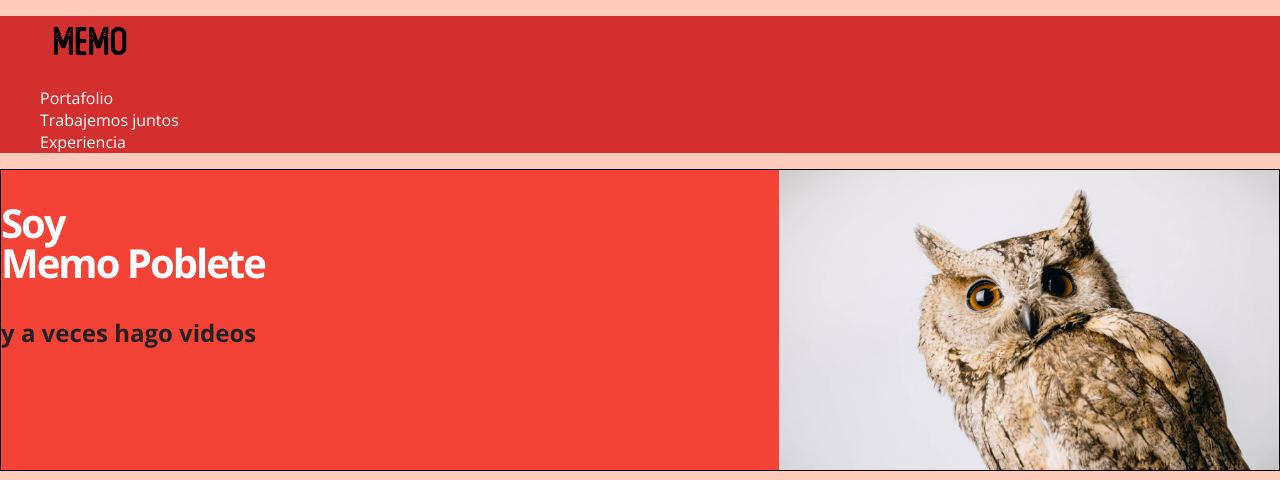
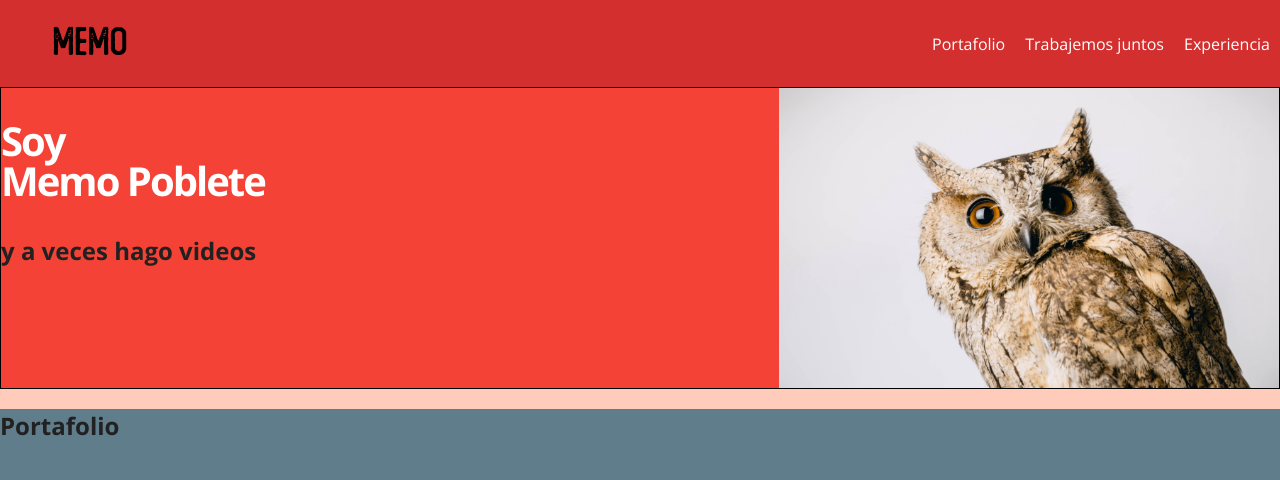
Before and after one commit to memopoblete/workshop-josecuevas, a plain HTML site: page index.html in a window 1280 px wide. Shown: the top 480 px of the page. Drawn offline with nearby package versions, Linux system fonts and the light colour scheme.

Commit message:
modificamos diseño header

```diff
--- a/css/style.css
+++ b/css/style.css
@@ -27,18 +27,30 @@ h1 {
 }
 
 
-header {
+.header {
     background: var(--dark-primary-color);
     color: var(--primary-text);
+    display: flex;
+    justify-content: space-between;
+    align-items: center;
+}
+
+.header ul {
+    display: flex;
+    padding: 0;
+}
+
+.header ul li {
+    padding: 0px 10px;
+}
+
+nav ul li {
+    list-style: none;
 }
 
 .header a {
     color: var(--text);
     text-decoration: none;
-}
-
-nav ul li {
-    list-style: none;
 }
 
 .hero {
--- a/index.html
+++ b/index.html
@@ -9,7 +9,6 @@
 </head>
 <body>
     <header class="header">
-        <div>
         <figure class="logo">
             <img src="./img/memo-logo.png" alt="Logo de Memo">
         </figure>
@@ -20,7 +19,6 @@
                 <li><a href="#experiencia">Experiencia</a></li>
             </ul>
         </nav>
-        </div>
     </header>
     <section class="hero">
         <h1> <strong>Soy</strong> <br>Memo Poblete</h1>
```
Lines whose indentation alone changed are shown as unchanged.
